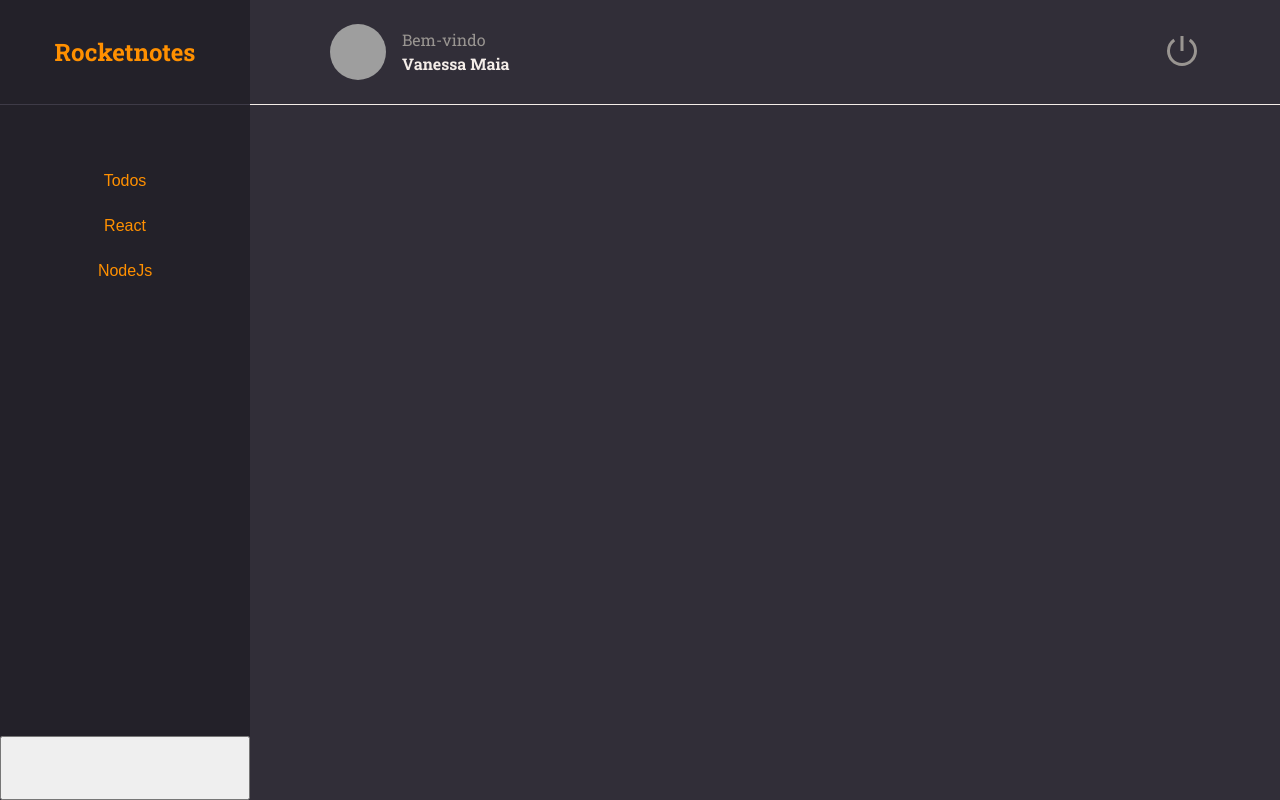
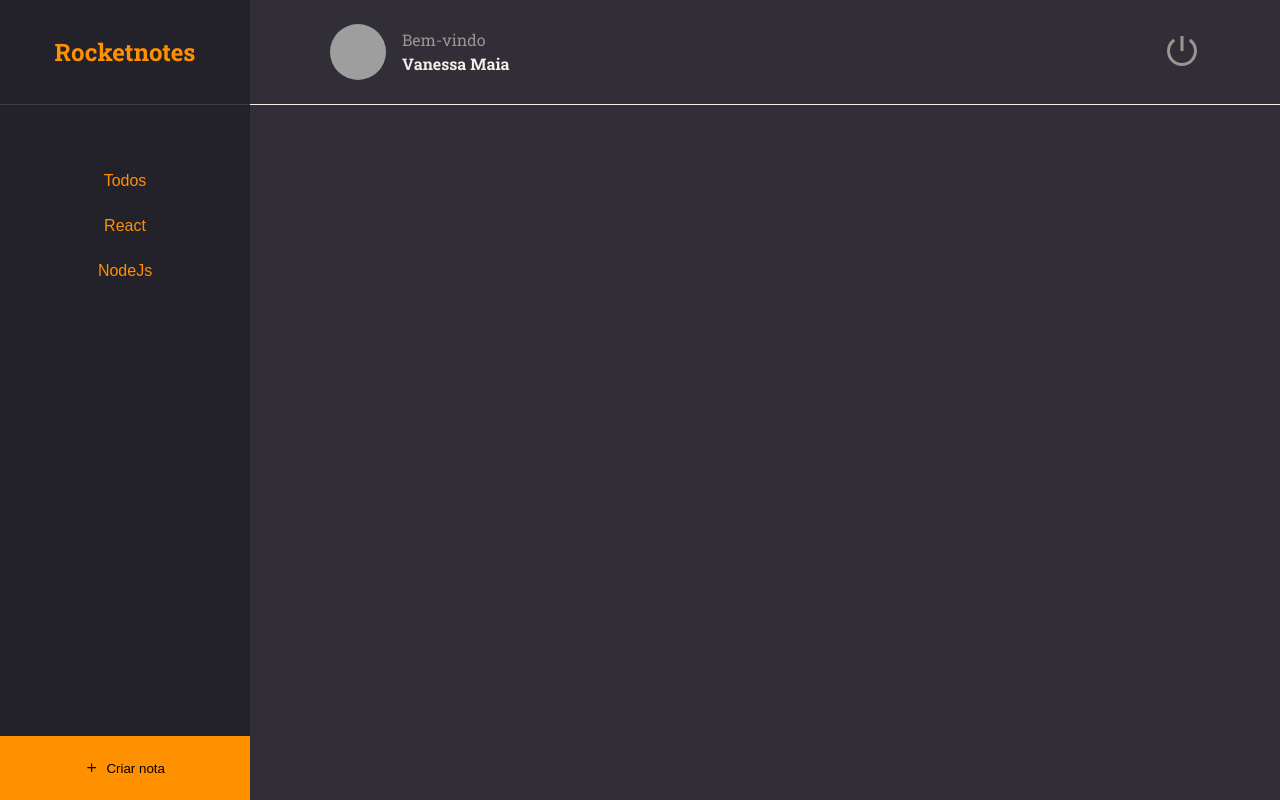
Before and after one commit to vanessaamaia/React-Vite, a React (Vite) app: page / in a window 1280 px wide. Built offline with nearby package versions, Linux system fonts and the light colour scheme; grey boxes are pictures that could not be loaded.

Commit message:
Create note button

```diff
--- a/src/pages/Home/index.jsx
+++ b/src/pages/Home/index.jsx
@@ -1,3 +1,4 @@
+import { FiPlus } from 'react-icons/fi';
 import { Container, Brand, Menu, Search, Content, NewNote } from "./styles";
 
 import { Header } from '../../components/Header';
@@ -23,7 +24,10 @@
 
             <Content></Content>
 
-            <NewNote></NewNote>
+            <NewNote>
+                <FiPlus />
+                Criar nota
+            </NewNote>
         </Container>
     )
 }
--- a/src/pages/Home/styles.js
+++ b/src/pages/Home/styles.js
@@ -57,4 +57,15 @@
 
 export const NewNote = styled.button`
 grid-area: newnote;
+
+background-color: ${({ theme }) => theme.COLORS.ORANGE};
+border: none;
+
+display: flex;
+align-items: center;
+justify-content: center;
+
+svg {
+    margin-right: 8px;
+}
 `;
```
